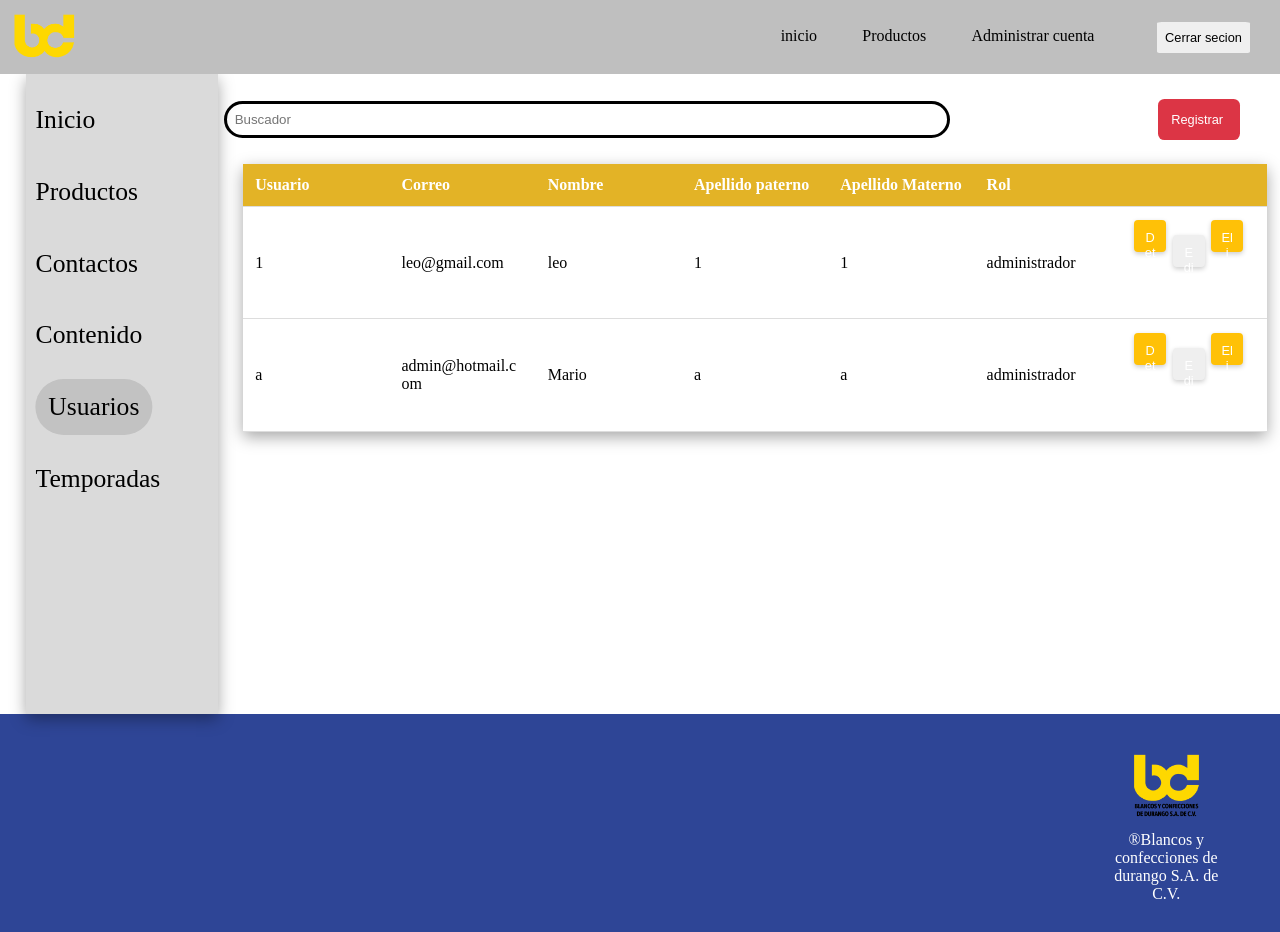
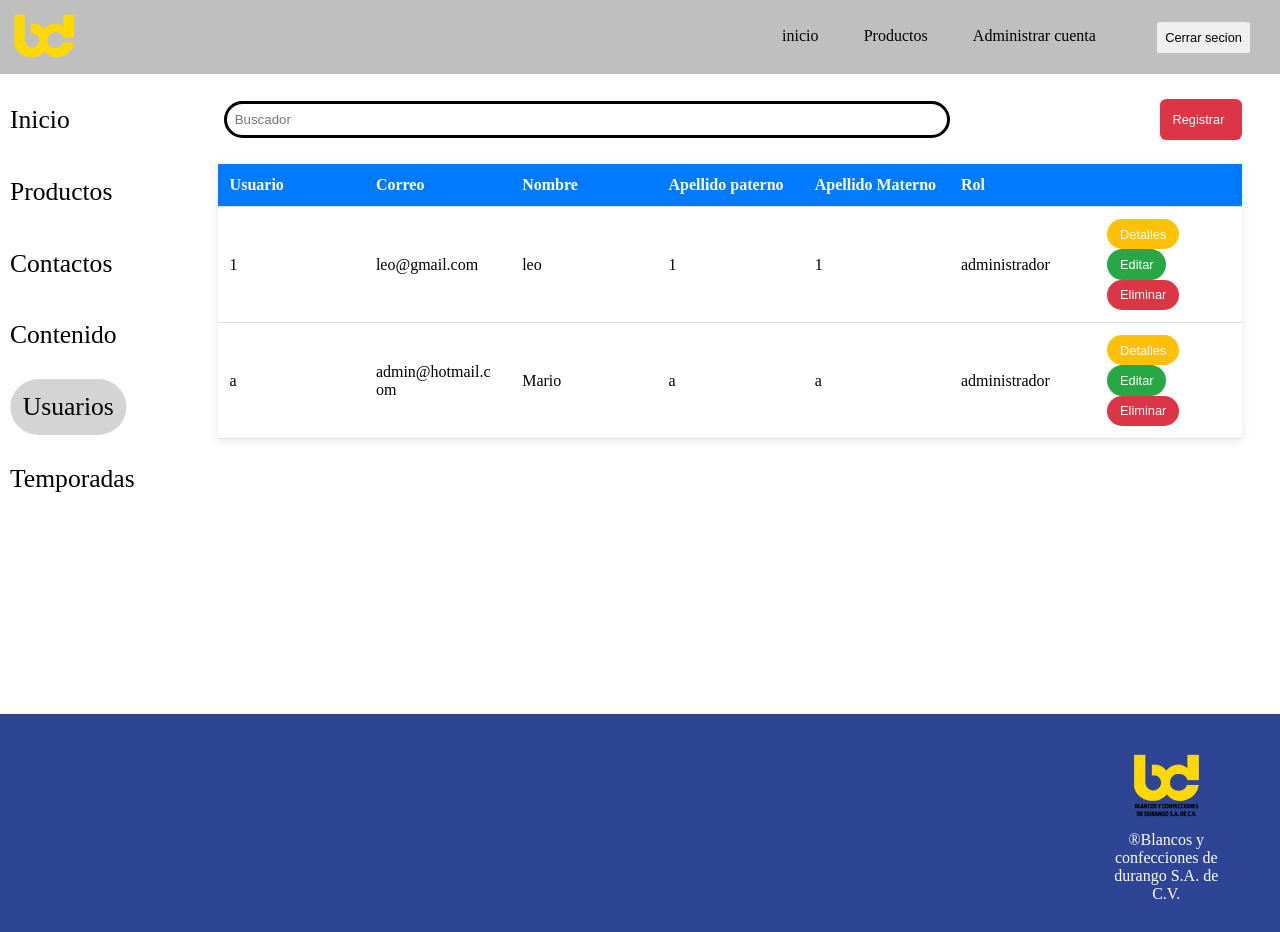
Before and after one commit to Matt2130/ProyectoIntegradora_cuatri3, a Flask app: page /administrador_user in a window 1280 px wide. Run offline with Flask 3, Linux system fonts and the light colour scheme; a user stored in the database is signed in; data comes from the database, SQL or seed files in the repository; some libraries are stand-ins or nearby versions.

Commit message:
Add files via upload
Avance 48 M

```diff
--- a/Integradora/static/css/administrador.css
+++ b/Integradora/static/css/administrador.css
@@ -9,19 +9,15 @@ main{
 }
 /*Primera parte*/
 .seleccionado{
+    background-color: rgba(151, 151, 151, 0.411);
     border-radius: 15vw;
     padding: 1vw;
-    background-color: #c2c2c2;
 }
 
 #administracion-menu{
     margin-left: 2vw;
     box-sizing: border-box;
     width: 15%;
-    background-color: #dadada;
-    z-index: 1;
-    padding-left: 2vw;
-    box-shadow: rgba(0, 0, 0, 0.35) 0px 5px 15px;
 }
 
 #administracion-menu ul {
@@ -76,7 +72,7 @@ main{
     height: 120%;
     top: -10%;
     box-sizing: border-box;
-    background-color: #dadada;
+    background-color: white;
     display: flex;
     align-items: center;
     z-index: -10;
@@ -88,7 +84,6 @@ main{
     text-transform: capitalize;
     transform: translateX(calc(-0.15em * 3 - 0.08em * 2));
     transition: 0.3s;
-    width: 50%;
 }
 
 #administracion-menu li:hover span {
@@ -101,14 +96,13 @@ main{
     width: 100%;
     display: flex;
     flex-wrap: wrap;
-    margin-left: 2vw;
 }
 /*Tabla de la segunda parte*/
 table {
     width: 100%;
     border-collapse: collapse;
     margin: 20px 0;
-    box-shadow: rgba(0, 0, 0, 0.35) 0px 5px 15px;
+    box-shadow: 0 2px 10px rgba(0, 0, 0, 0.1);
     background-color: #fff;
     /**/
     table-layout: fixed;
@@ -116,7 +110,7 @@ table {
 }
 
 thead {
-    background-color: #e3b326;
+    background-color: #007bff;
     color: #ffffff;
 }
 
@@ -139,61 +133,22 @@ button {
     cursor: pointer;
     transition: background-color 0.3s;
     font-size: 1vw;
-    margin: 0.1vw;
+}
+
+.detalles {
+    background-color: #ffc107;
+}
+
+.editar {
+    background-color: #28a745;
+}
+
+.eliminar {
+    background-color: #dc3545;
 }
 
 button:hover {
     opacity: 0.9;
-}
-
-
-.disabled {
-    opacity: 0.5;
-    cursor: not-allowed;
-}
-.eliminar {
-    box-shadow: 0px 2px 5px rgba(0, 0, 0, 0.2); /* Sombra pequeña alrededor del botón */
-    background-color: #ffc107; /* Fondo amarillo */
-    border: none;
-    padding: 10px;
-    border-radius: 4px; /* Opcional: bordes redondeados */
-    display: inline-block;
-    align-items: center;
-    justify-content: center;
-    height: 2.5vw;
-    width: 2.5vw;
-}
-.detalles {
-    box-shadow: 0px 2px 5px rgba(0, 0, 0, 0.2); /* Sombra pequeña alrededor del botón */
-    background-color: #ffc107; /* Fondo amarillo */
-    border: none;
-    padding: 10px;
-    border-radius: 4px; /* Opcional: bordes redondeados */
-    display: inline-block;
-    align-items: center;
-    justify-content: center;
-    height: 2.5vw;
-    width: 2.5vw;
-}
-
-.editar {
-    box-shadow: 0px 2px 5px rgba(0, 0, 0, 0.2); /* Sombra pequeña alrededor del botón */
-    border: none;
-    padding: 10px;
-    border-radius: 4px; /* Opcional: bordes redondeados */
-    display: inline-block;
-    align-items: center;
-    justify-content: center;
-    height: 2.5vw;
-    width: 2.5vw;
-}
-.icon-del{
-    fill: rgb(11, 10, 10); /* Color del icono blanco */
-}
-.icon-edit{
-    stroke: #ffc107; /* Color del contorno */
-    stroke-width: 1px; /* Grosor del contorno */
-    fill: #ffc107; /* Color del icono blanco */
 }
 /*//////////////////////////////////////////*/
 .arriba{
```
Also changed, not shown: other parts of Integradora/static/css/administrador.css (+7 -57 lines).
